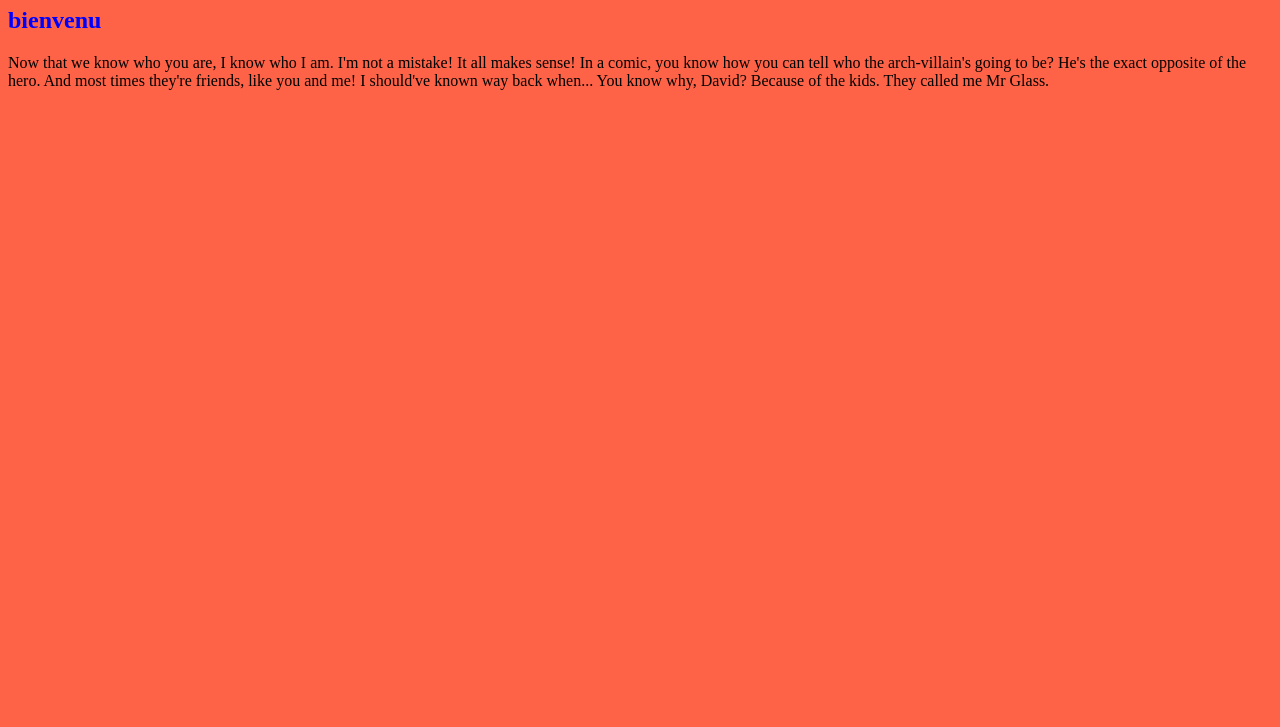
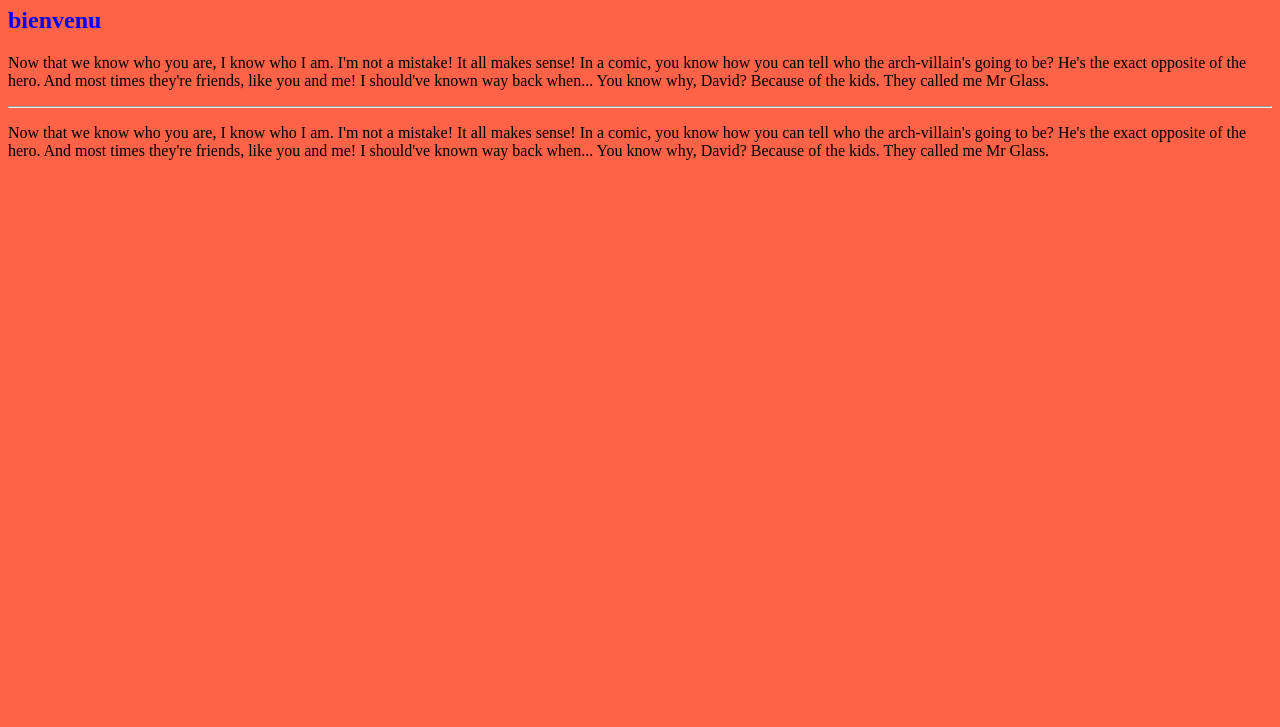
Before and after one commit to chrystelle77/coco, a plain HTML site: page index.html in a window 1280 px wide. Shown: the part 73-800 px from the top of the page. Drawn offline with Linux system fonts and the light colour scheme.

Commit message:
j'ai changé mon code

```diff
--- a/index.html
+++ b/index.html
@@ -20,5 +20,9 @@
 <p>
 Now that we know who you are, I know who I am. I'm not a mistake! It all makes sense! In a comic, you know how you can tell who the arch-villain's going to be? He's the exact opposite of the hero. And most times they're friends, like you and me! I should've known way back when... You know why, David? Because of the kids. They called me Mr Glass.
 </p>
+<hr>
+<p>
+Now that we know who you are, I know who I am. I'm not a mistake! It all makes sense! In a comic, you know how you can tell who the arch-villain's going to be? He's the exact opposite of the hero. And most times they're friends, like you and me! I should've known way back when... You know why, David? Because of the kids. They called me Mr Glass.
+</p>
 </body>
 </html>
```
